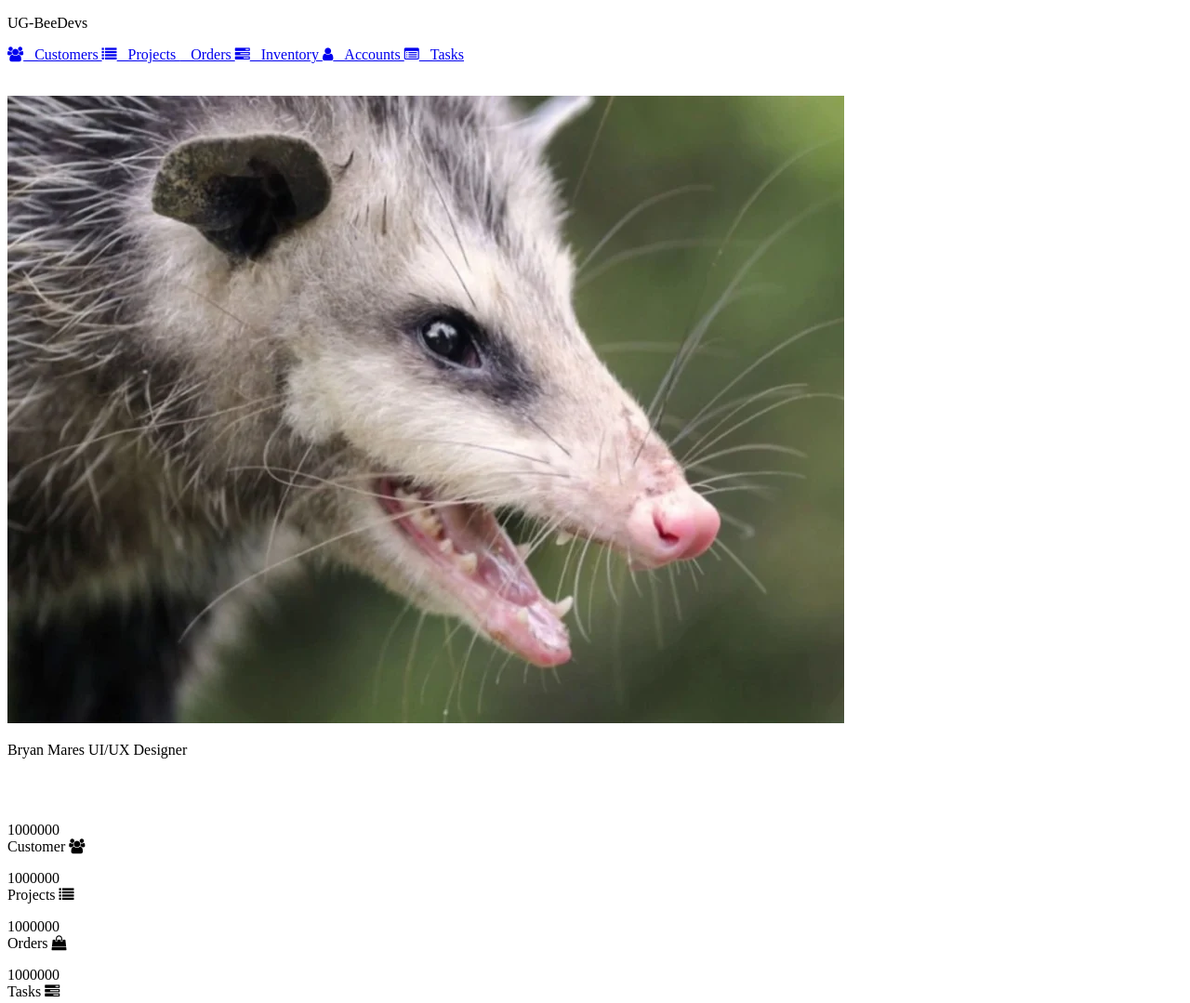
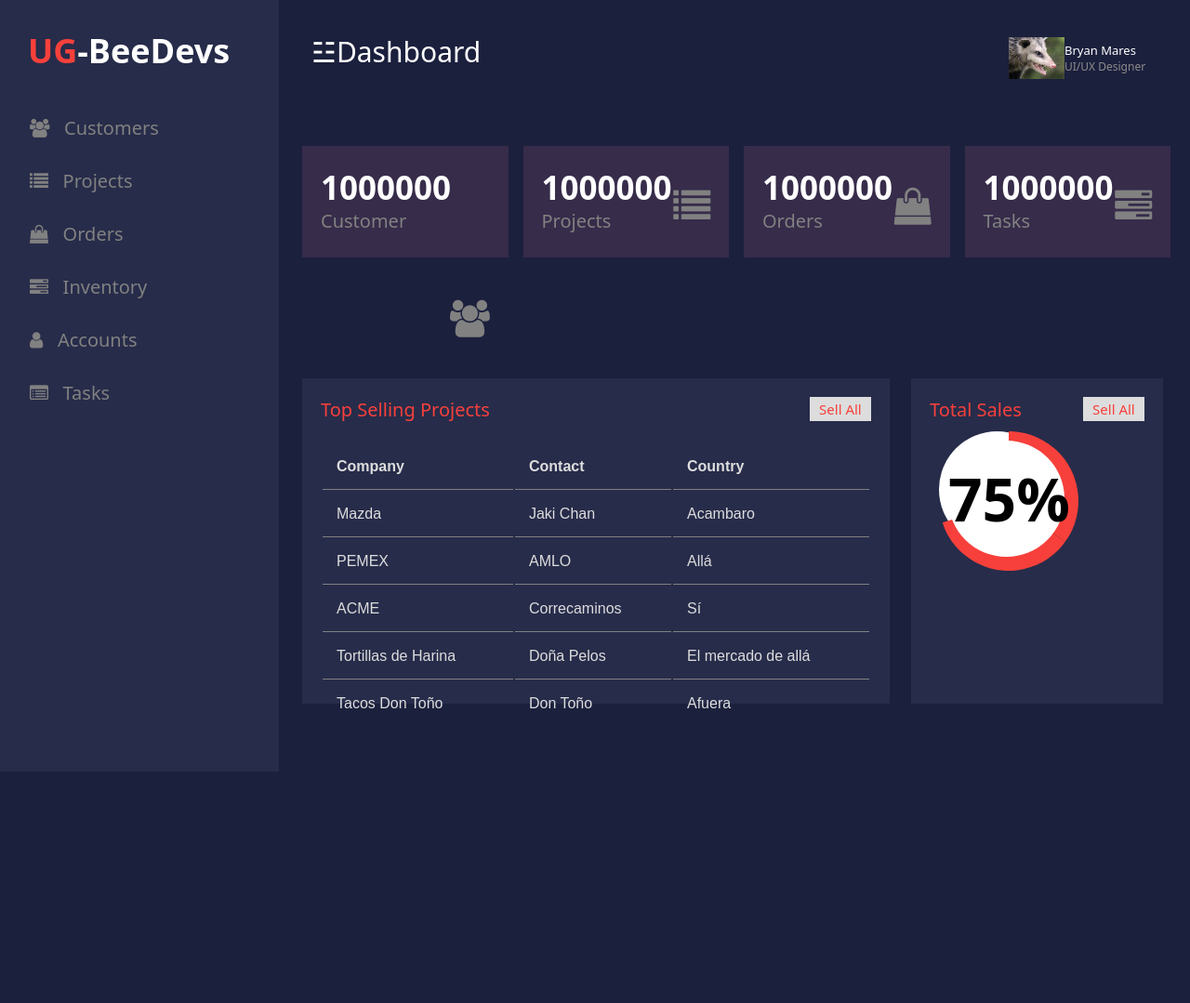
Before and after one commit to BryanMaresDev/DashBoard, a plain HTML site: page index.html in a window 1280 px wide. Shown: the top 1079 px of the page at 93% size. After the commit the page ends 830 px from the top, so only its background shows below. Drawn offline with Linux system fonts and the light colour scheme.

Commit message:
Agregamos CSS en el DashBoard

```diff
--- a/css/style.css
+++ b/css/style.css
@@ -0,0 +1,249 @@
+body {
+    margin: 0;
+    padding: 0;
+    background-color: #1b203d;
+    overflow: hidden;
+    font-family: system-ui;
+}
+
+.clearfix {
+    clear: both;
+}
+
+.logo {
+    margin: 0px;
+    margin-left: 30px;
+    font-weight: bold;
+    color: white;
+    margin-bottom: 30px;
+}
+
+.logo span {
+    color: #f7403b;
+}
+
+.sidenav {
+    height: 100%;
+    width: 300px;
+    position: fixed;
+    z-index: 1;
+    top: 0;
+    left: 0;
+    background-color: #272c4a;
+    overflow: hidden;
+    transition: .5s;
+    padding-top: 30px;
+}
+
+.sidenav a {
+    color: #818181;
+    text-decoration: none;
+    font-size: 20px;
+    display: block;
+    transition: .5s;
+    padding: 15px 8px 15px 32px;
+}
+
+.sidenav a:hover {
+    color: #f1f1f1;
+    background-color: #1b203d;
+}
+
+.sidenav {
+    position: absolute;
+    top: 0;
+    right: 25px;
+    font-size: 36px;
+}
+
+.main {
+    transition: margin-left .5s;
+    margin-left: 300px;
+    padding: 15px;
+}
+
+.head {
+    padding: 20px;
+}
+
+.col-div-6 {
+    width: 50%;
+    float: left;
+}
+
+.profile {
+    display: inline-block;
+    width: 160px;
+    float: right;
+}
+
+.pro-img {
+    width: 60px;
+    float: left;
+    margin-top: 5px;
+}
+
+.profile p {
+    color: white;
+    font-weight: 500;
+    margin-left: 50px;
+    margin-top: 10px;
+    font-size: 13px;
+}
+
+.profile p span {
+    font-weight: 400;
+    font-size: 12px;
+    color: #8e8b8b;
+    display: block;
+}
+
+.col-div-3 {
+    width: 25%;
+    float: left;
+}
+
+.box {
+    width: 85%;
+    height: 100px;
+    background-color: #372c4a;
+    padding: 10px;
+    margin-left: 10px;
+}
+
+.box p {
+    font-size: 35px;
+    color: white;
+    font-weight: bold;
+    line-height: 30px;
+    padding-left: 10px;
+    margin-top: 20px;
+    display: inline-block;
+}
+
+.box p span {
+    font-size: 20px;
+    font-weight: 400;
+    color: #818181;
+}
+
+.box-icon {
+    font-size: 40px!important;
+    float: right;
+    color: #818181;
+    padding-right: 10px;
+    margin-top: 35px!important;
+}
+
+.col-div-8 {
+    width: 70%;
+    float: left;
+}
+
+.col-div-4 {
+    width: 30%;
+    float: left;
+}
+
+.content-box {
+    padding: 20px;
+}
+
+.content-box p{
+    margin: 0;
+    font-size: 20px;
+    color: #f7403b;
+}
+
+.content-box p span {
+    background-color: #ddd;
+    float: right;
+    padding: 3px 10px;
+    font-size: 15px;
+}
+
+.box-8, .box-4 {
+    width: 95%;
+    height: 350px;
+    background-color: #272c4a;
+}
+
+.nav2 {
+    display: none;
+}
+
+.box-8 {
+    margin-left: 10px;
+}
+
+table {
+    font-family: arial, sans-serif;
+    width: 100%;
+    borderd-collapse: collapse;
+}
+
+td, th {
+    text-align: left;
+    padding: 15px;
+    color: #ddd;
+    border-bottom: 1px solid #818181;
+}
+
+tr:last-child td {
+    border: none;
+}
+
+.circle-wrap {
+    margin: 50px auto;
+    background: #e6e2e7;
+    height: 150px;
+    width: 150px;
+    border-radius: 50%;
+}
+
+.circle-wrap .circle .mask,
+.circle-wrap .circle .fill {
+    height: 150px;
+    width: 150px;
+    position: absolute;
+    border-radius: 50%;
+}
+
+.circle-wrap .circle .mask {
+    clip: rect(0px 150px 150px 75px);
+}
+
+.circle-wrap .circle .mask .fill {
+    clip: rect(0px 75px 150px 0px);
+    background-color: #f7403b;
+}
+
+.circle-wrap .circle .mask.full,
+.circle-wrap .circle .fill {
+    animation: fill ease-in-out 3s;
+    transform: rotate(126deg);
+}
+
+@keyframes fill {
+    0% {
+        transform: rotate(0deg);
+    }
+    100%{
+        transform: rotate(126deg);
+    }
+}
+
+.circle-wrap, .inside-circle {
+    width: 125px;
+    height: 125px;
+    border-radius: 50%;
+    z-index: 10;
+    background-color: white;
+    position: absolute;
+    margin-left: 10px;
+    margin-top: 10px;
+    font-weight: 700;
+    font-size: 2em;
+    line-height: 125px;
+    text-align: center;
+}
--- a/index.html
+++ b/index.html
@@ -23,7 +23,7 @@
                 &nbsp;&nbsp;Projects
             </a>
             <a href="#" class="icon-a">
-                <i class="fa fa-shopping-bas icons"></i>
+                <i class="fa fa-shopping-bag icons"></i>
                 &nbsp;&nbsp;Orders
             </a>
             <a href="#" class="icon-a">
@@ -67,8 +67,8 @@
                     <p>
                         1000000 <br>
                         <span>Customer</span>
-                        <i class="fa fa-users box-icon"></i>
                     </p>
+                    <i class="fa fa-users box-icon"></i>
                 </div>
             </div>
             <div class="col-div-3">
@@ -76,8 +76,8 @@
                     <p>
                         1000000 <br>
                         <span>Projects</span>
-                        <i class="fa fa-list box-icon"></i>
                     </p>
+                    <i class="fa fa-list box-icon"></i>
                 </div>
             </div>
             <div class="col-div-3">
@@ -85,8 +85,8 @@
                     <p>
                         1000000 <br>
                         <span>Orders</span>
-                        <i class="fa fa-shopping-bag box-icon"></i>
                     </p>
+                    <i class="fa fa-shopping-bag box-icon"></i>
                 </div>
             </div>
             <div class="col-div-3">
@@ -94,8 +94,8 @@
                     <p>
                         1000000 <br>
                         <span>Tasks</span>
-                        <i class="fa fa-tasks box-icon"></i>
                     </p>
+                    <i class="fa fa-tasks box-icon"></i>
                 </div>
             </div>
             <div class="clearfix"></div>
@@ -145,19 +145,20 @@
                     <div class="content-box">
                         <p>Total Sales <span>Sell All</span></p>
                         <div class="circle-wrap">
-                            <div class="mask-full">
-                                <div class="fill"></div>
+                            <div class="circle">
+                                <div class="mask full">
+                                    <div class="fill"></div>
+                                </div>
+                                <div class="mask half">
+                                    <div class="fill"></div>
+                                </div>
+                                <div class="inside-circle">75%</div>
                             </div>
-                            <div class="mask-half">
-                                <div class="fill"></div>
-                            </div>
-                            <div class="inside-circle">75%</div>
                         </div>
                     </div>
                 </div>
             </div>
             <div class="clearfix"></div>
-
         </div>
     </body>
 </html>
```
